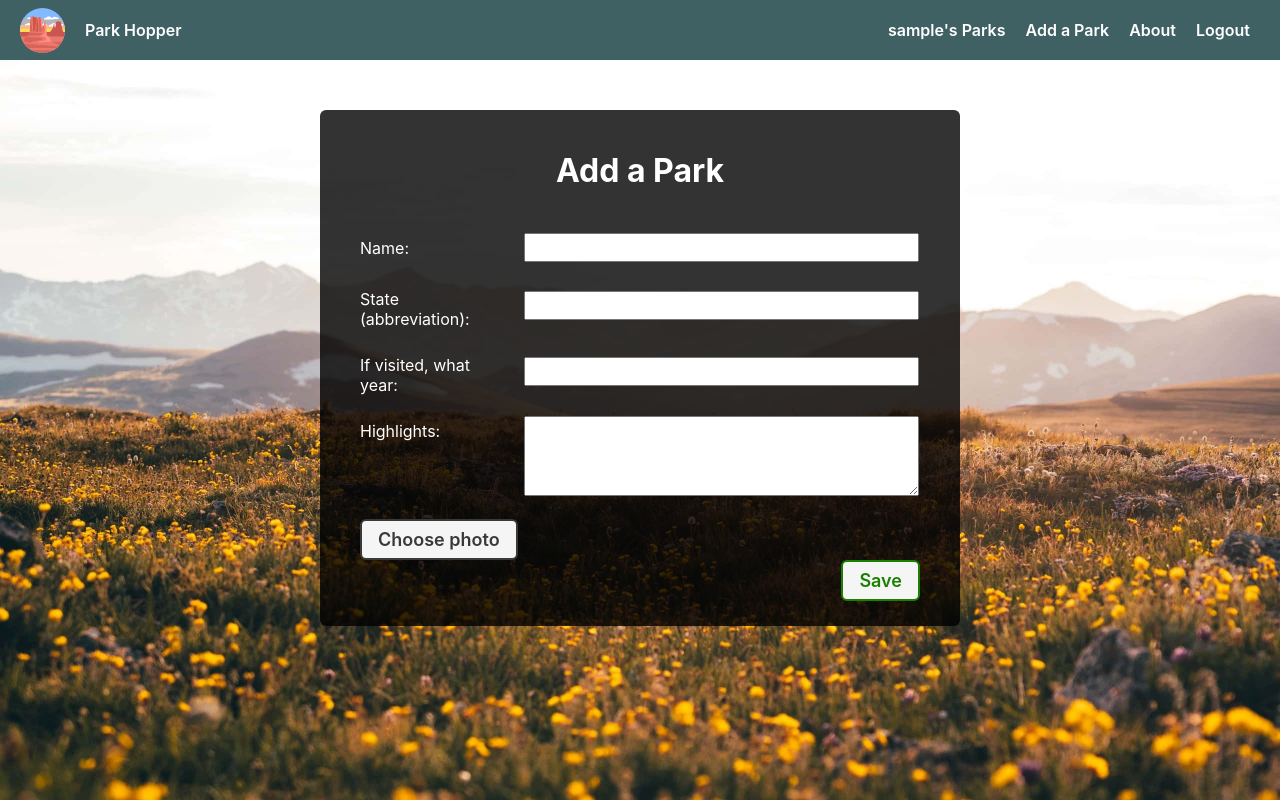
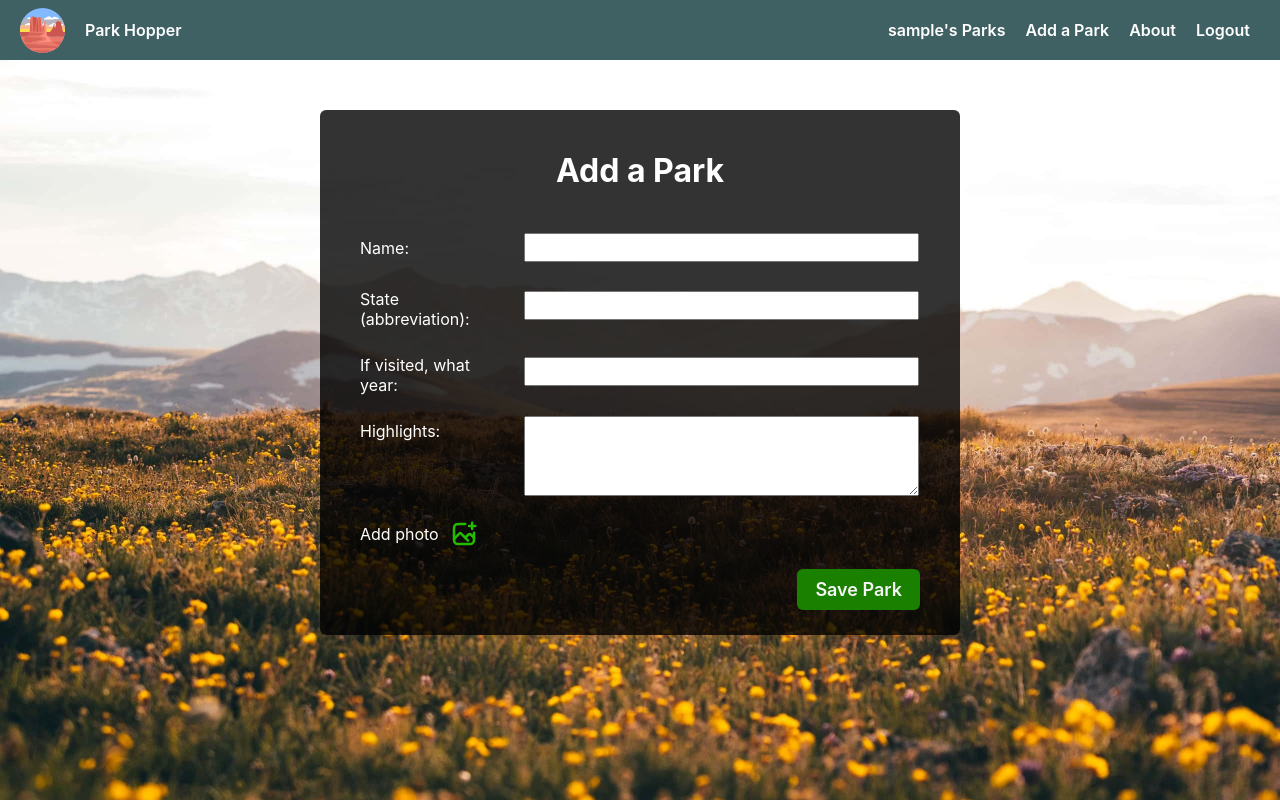
Before and after one commit to eunicey/park-hopper, a Django app: page /parks/create/ in a window 1280 px wide. Run offline with Django 4.2, Linux system fonts and the light colour scheme; the visitor is signed in with stand-in values (Sample User, id 1); some libraries are stand-ins or nearby versions.

Commit message:
Update views to prevent users from accessing forbidden urls

```diff
--- a/main_app/static/css/base.css
+++ b/main_app/static/css/base.css
@@ -30,16 +30,17 @@ body {
 
   --text-color-on-dark: white;
   --body-text-color: black;
-  --help-text-color: rgb(71, 71, 71);
+  --help-text-color: #474747;
   /* --help-text-color: rgb(234, 234, 234); */
 
   --link-hover-color: #ff9184;
   --button-bg: rgb(245, 245, 245);
   --button-bg-hover: rgb(226, 226, 226);
-  --submit: rgb(26, 128, 0);
-  --warn: rgb(255, 102, 0);
-  --danger: rgb(220, 20, 30);
-  --secondary: rgb(57, 57, 57);
+  --submit: #1a8000;
+  /* --submit: #25bb00; */
+  --warn: #ff6600;
+  --danger: #dc141e;
+  --secondary: rgb(98, 98, 98);
 
   --borders: rgb(60, 110, 113, .7) solid 2px;
   --card-box-shadow: 5px 5px 6px -1px #AAA;
@@ -141,59 +142,52 @@ main {
   border-width: 2px;
   border-style: solid;
   text-decoration: none;
-  background-color: var(--button-bg);
+  /* background-color: var(--button-bg); */
+  border-color:transparent;
+  color: var(--button-bg);
   font-weight: 600;
   cursor: pointer;
   font-family: inherit;
   margin-right: 10px;
 }
 
-.btn:hover {
+/* .btn:hover {
   background-color: var(--button-bg-hover);
+} */
+
+.btn:active {
+  transform: scale(0.95);
 }
 
 .submit {
-  color: var(--submit);
-  border-color: var(--submit);
+  background-color: var(--submit);
+  /* border-color: var(--submit); */
 }
 
 .secondary {
-  color: var(--secondary);
-  border-color: var(--secondary);
+  background-color: var(--secondary);
+  /* border-color: var(--secondary); */
 }
 
 .warn {
-  color: var(--warn);
-  border-color: var(--warn);
-}
-
-.link {
-  font-size: var(--font-l);
-  padding: 8px 16px;
-  text-decoration: none;
-  /* border-radius: 6px; */
-  /* border-width: 2px; */
-  /* border-style: solid; */
-  /* background-color: var(--button-bg); */
-  font-weight: 600;
-  cursor: pointer;
-  font-family: inherit;
-  margin-right: 10px;
+  background-color: var(--warn);
+  /* border-color: var(--warn); */
 }
 
 .edit {
+  /* background-color: var(--warn); */
   color: var(--warn);
-  border-color: var(--warn);
+  /* border-color: var(--warn); */
 }
 
 .delete {
   color: var(--danger);
-  border-color: var(--danger);
+  /* border-color: var(--danger); */
 }
 
 .danger {
-  color: var(--danger);
-  border-color: var(--danger);
+  background-color: var(--danger);
+  /* border-color: var(--danger); */
 }
 
 @supports (-webkit-backdrop-filter: none) or (backdrop-filter: none) {
--- a/main_app/static/css/form.css
+++ b/main_app/static/css/form.css
@@ -86,7 +86,20 @@ td > textarea {
   display: flex;
   align-items: center;
   font-size: var(--font-reg);
-  margin-left: 40px;
+  margin: 0 0 20px 40px;
+}
+
+.photo-picker .link-icon {
+  display: flex;
+  align-items: center;
+  cursor: pointer;
+  margin-right: 35px;
+}
+
+.link-icon img {
+  width: 30px;
+  cursor: pointer;
+  margin-left:10px;
 }
 
 #file-name {
--- a/main_app/static/css/home-signup.css
+++ b/main_app/static/css/home-signup.css
@@ -129,7 +129,7 @@ th {
   padding: 6px 0 0 0;
   font-weight: normal;
   vertical-align: top;
-  font-size: var(--font-reg);
+  font-size: var(--font-l);
 
 }
 
@@ -162,7 +162,7 @@ td input {
   margin: 15px 0;
 }
 
-.errorlist {
+.errorlist, .red-text {
   list-style: none;
   font-size: var(--font-reg);
   text-align: center;
--- a/main_app/templates/base.html
+++ b/main_app/templates/base.html
@@ -14,8 +14,6 @@
     >
     <title>Park Hopper</title>
     <link rel="stylesheet" type="text/css" href="{% static 'css/base.css' %}">
-
-    <script src="https://kit.fontawesome.com/503de6642c.js" crossorigin="anonymous"></script>
 
     {% block head %}
     {% endblock %}
--- a/main_app/templates/main_app/park_form.html
+++ b/main_app/templates/main_app/park_form.html
@@ -46,13 +46,17 @@
     </table>
 
     <div class="photo-picker">
-      <label class="btn secondary">
-        Choose photo
+      <label class="link-icon">
+        Add photo
+        <img
+          src="{% static 'icons/add-photo-bright.svg' %}"
+          alt="Edit Park"
+        >
         <input type="file" name="photo-file" id="file-input">
       </label>
       <p id="file-name"></p>
     </div>
-    <button type="submit" class="btn submit">Save</button>
+    <button type="submit" class="btn submit">Save Park</button>
   </form>
 
 </div>
--- a/main_app/views.py
+++ b/main_app/views.py
@@ -4,7 +4,8 @@ from django.contrib.auth.views import LoginView
 from django.contrib.auth import login
 from django.contrib.auth.forms import UserCreationForm
 from django.contrib.auth.decorators import login_required
-from django.contrib.auth.mixins import LoginRequiredMixin
+from django.contrib.auth.mixins import LoginRequiredMixin, UserPassesTestMixin
+from django.http import HttpResponseForbidden
 
 from .models import Park, ActivityPhoto, ParkPhoto
 from .forms import ActivityForm
@@ -34,6 +35,10 @@ def park_index(request):
 def park_detail(request, park_id):
   park = Park.objects.get(id=park_id)
   activity_form = ActivityForm()
+
+  if not park.user == request.user:
+    return HttpResponseForbidden('Forbidden!')
+
   return render(request, 'parks/detail.html', {
     'park': park,
     'activity_form': activity_form,
@@ -100,7 +105,7 @@ class ParkCreate(LoginRequiredMixin, CreateView):
     return super().form_valid(form)
 
 
-class ParkUpdate(LoginRequiredMixin, UpdateView):
+class ParkUpdate(LoginRequiredMixin, UserPassesTestMixin,  UpdateView):
   model = Park
   fields = ['name', 'state', 'year_visited', 'highlights']
 
@@ -108,10 +113,17 @@ class ParkUpdate(LoginRequiredMixin, UpdateView):
     add_park_photo(self.request, self.kwargs['pk'])
     return super().form_valid(form)
 
+  def test_func(self):
+    park = self.get_object()
+    return self.request.user == park.user
 
-class ParkDelete(LoginRequiredMixin, DeleteView):
+class ParkDelete(LoginRequiredMixin, UserPassesTestMixin, DeleteView):
   model = Park
   success_url = '/parks/'
+
+  def test_func(self):
+    park = self.get_object()
+    return self.request.user == park.user
 
 
 def signup(request):
```
Also changed, not shown: main_app/static/css/parks/park-detail.css (+28 -3 lines), main_app/static/css/parks/park-index.css (+13 -1 lines), main_app/templates/parks/detail.html (+19 -22 lines), main_app/templates/parks/index.html (+6 -1 lines), main_app/static/icons/add-photo-bright.svg (added), main_app/static/icons/add-photo.svg (added), main_app/static/icons/delete.svg (added), main_app/static/icons/edit.svg (added).
